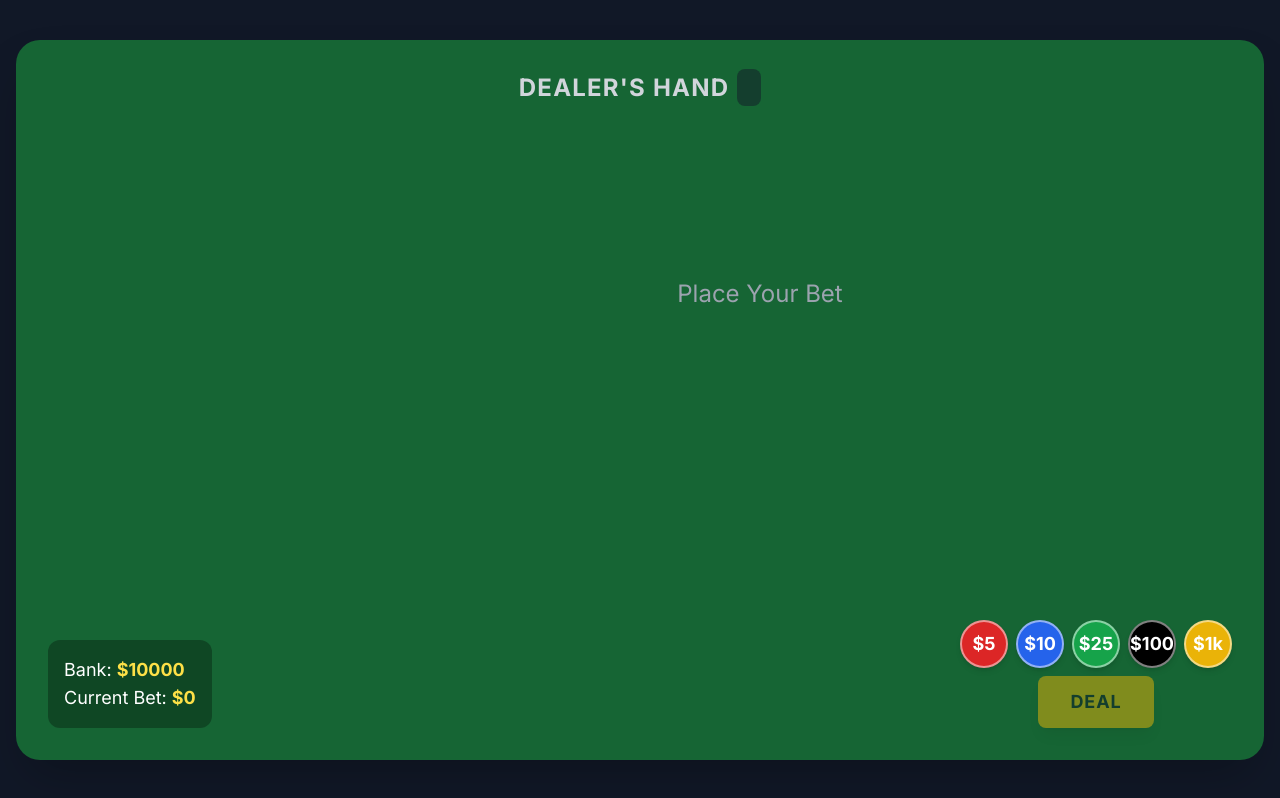
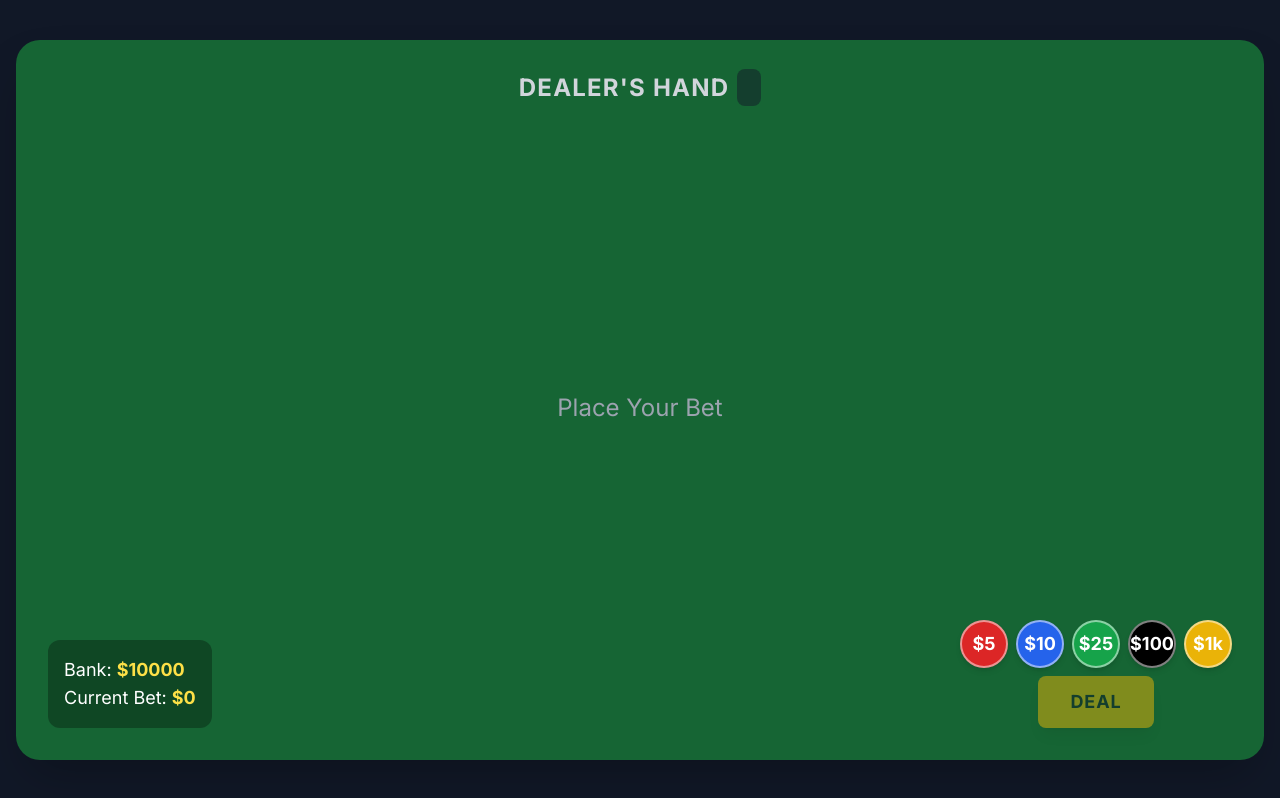
Before and after one commit to dsheils-clone/blackjackSite, a plain HTML site: page index.html in a window 1280 px wide. Drawn offline with nearby package versions, Linux system fonts and the light colour scheme.

Commit message:
Fixed Skewed Hand

```diff
--- a/index.html
+++ b/index.html
@@ -81,9 +81,7 @@
             display: flex;
             gap: 8px; /* Space between chip stacks */
             align-items: flex-end;
-            min-width: 240px; /* Accommodate up to 4 stacks */
             height: 150px;
-            padding-right: 20px;
         }
         .bet-stack {
             position: relative;
@@ -124,20 +122,25 @@
 
             <!-- This middle section holds the player hands and the message box -->
             <div class="flex-grow flex flex-col justify-center items-center my-4">
-                <!-- Player's Area now includes the bet stack -->
-                <div class="flex justify-center items-center">
-                    <div id="bet-stack-container"></div>
-                    <div id="player-hands-container" class="flex justify-center items-start space-x-8 min-h-[260px]">
-                       <!-- Hands will be dynamically inserted here -->
+                <!-- Player's Area now uses a 3-column layout to ensure the hand is centered -->
+                <div class="flex items-center w-full">
+                    <div class="w-1/4 flex justify-end pr-8">
+                         <div id="bet-stack-container"></div>
                     </div>
+                    <div class="w-1/2 flex justify-center">
+                        <div id="player-hands-container" class="flex justify-center items-start space-x-8 min-h-[260px]">
+                           <!-- Hands will be dynamically inserted here -->
+                        </div>
+                    </div>
+                    <div class="w-1/4"></div> <!-- Spacer div to balance the layout -->
                 </div>
-                 <!-- Message Box - Moved into the main layout flow -->
+                 <!-- Message Box -->
                 <div id="message-box" class="text-center h-16 flex items-center justify-center">
                     <p id="message" class="text-3xl font-bold text-white drop-shadow-lg"></p>
                 </div>
             </div>
 
-            <!-- Game Info & Controls - No longer absolutely positioned -->
+            <!-- Game Info & Controls -->
             <div class="w-full flex justify-between items-end">
                 <!-- Bank & Bet -->
                 <div class="text-left bg-black/30 p-4 rounded-xl">
@@ -315,7 +318,7 @@
             // Render Player Hands
             playerHandsContainerEl.innerHTML = '';
             if (playerHands.length === 0 && currentBet === 0) {
-                 playerHandsContainerEl.innerHTML = `<div class="text-gray-400 text-2xl flex items-center justify-center h-full w-64">Place Your Bet</div>`;
+                 playerHandsContainerEl.innerHTML = `<div class="text-gray-400 text-2xl flex items-center justify-center h-full">Place Your Bet</div>`;
             } else {
                 playerHands.forEach((hand, index) => {
                     const handWrapper = document.createElement('div');
@@ -460,12 +463,12 @@
 
             hand.cards.push(deck.pop());
             renderHands();
+            updateActionButtons(); // Immediately update button states
 
             const score = getHandScore(hand.cards);
             if (score >= 21) {
+                // The timeout for automatically standing is still good for UX
                 setTimeout(playerStand, 500);
-            } else {
-                updateActionButtons();
             }
         }
 
@@ -623,7 +626,6 @@
                         } else {
                             showMessage("Game Over! You're out of money.", 5000);
                             bettingControlsEl.classList.add('hidden');
-
                         }
                     }, 2000);
                 }
```
